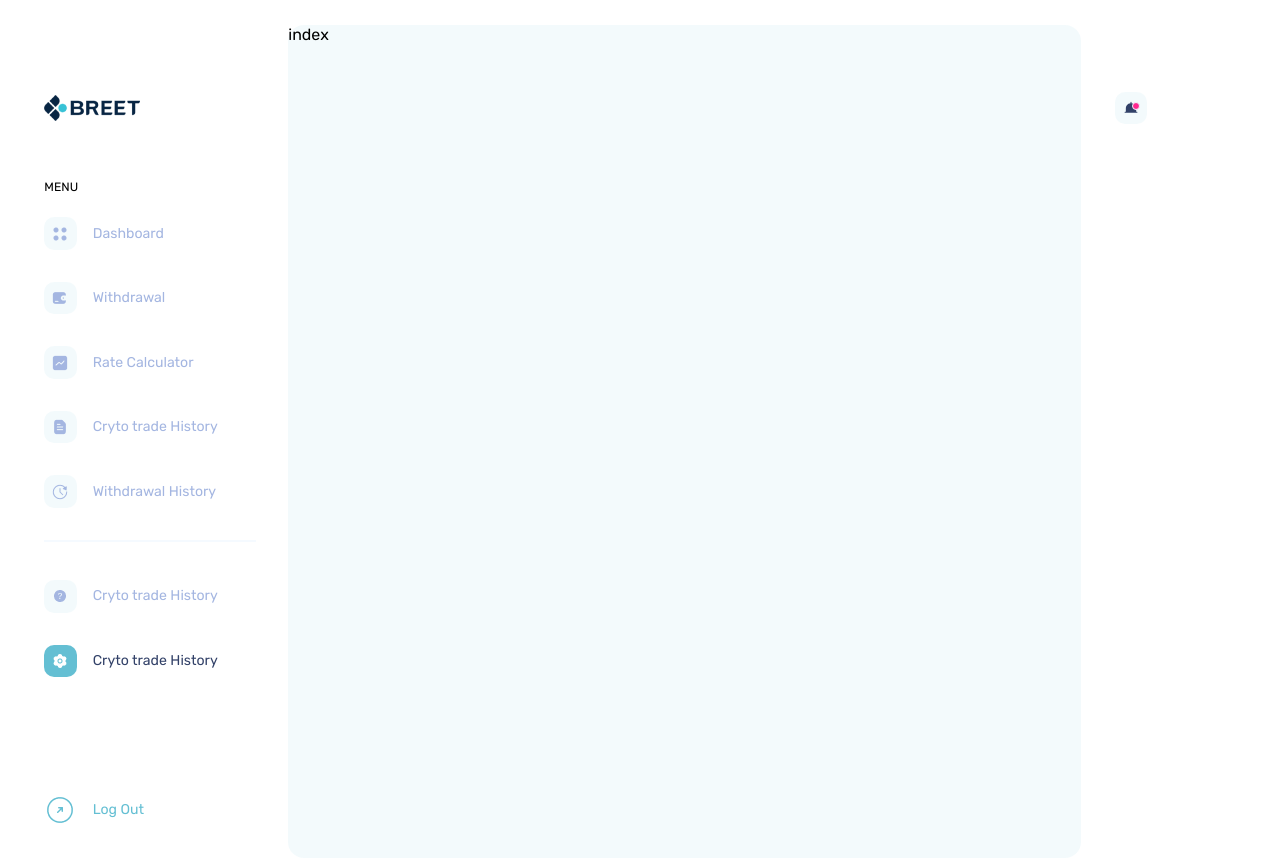
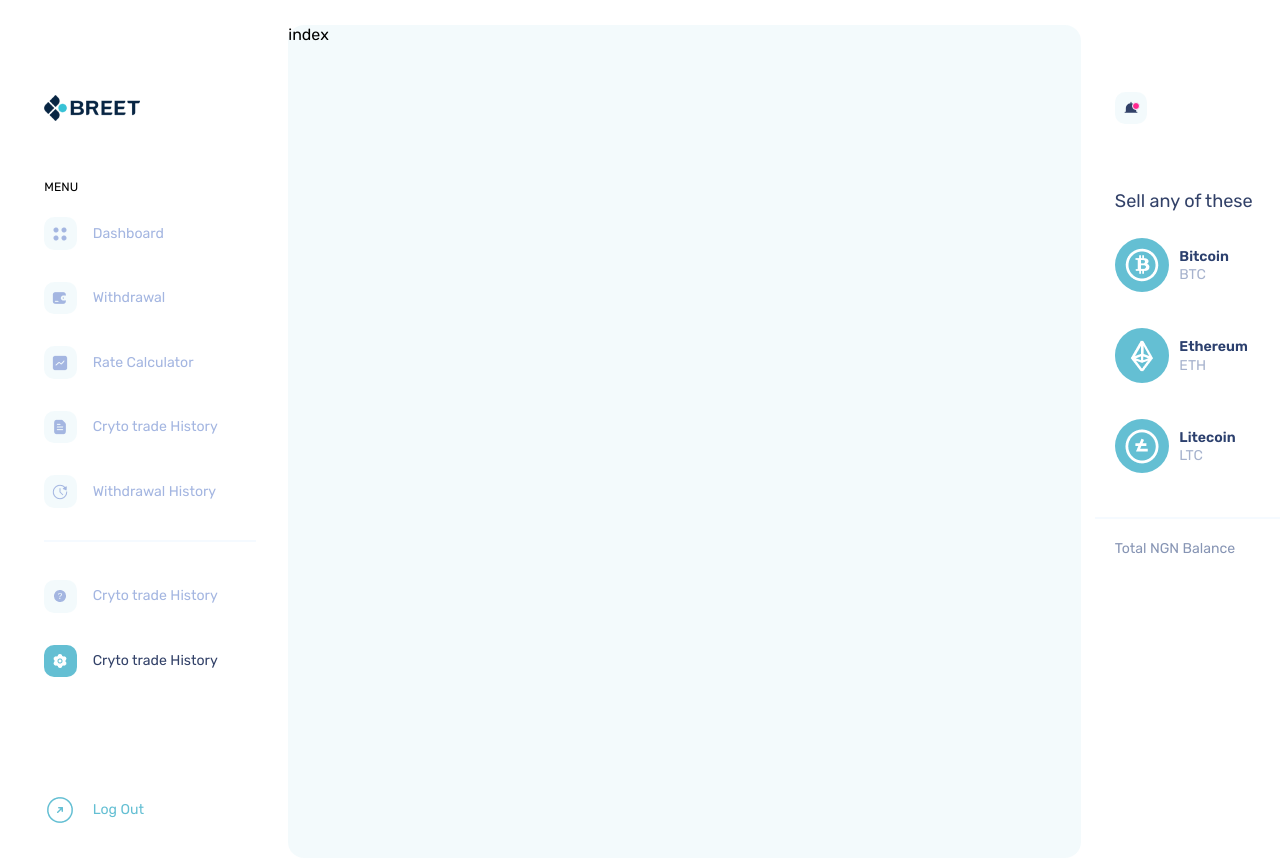
Before and after one commit to fiyintheslim/breet-test, a React (Vite) app: page / in a window 1280 px wide. Shown: the top 862 px of the page. Built offline with nearby package versions, Linux system fonts and the light colour scheme.

Commit message:
right section

```diff
--- /dev/null
+++ b/src/components/Right/SellItem/index.tsx
@@ -0,0 +1,39 @@
+import {FC} from 'react'
+import {Sell, Currency, Amount, Symbol} from "./styles"
+
+interface Data{
+    logo:string,
+    name:string,
+    short:string,
+    amnt:string,
+    fiat:string
+}
+
+interface Props {
+    data: Data
+}
+
+
+const index:FC<Props> = ({data}) => {
+    const {logo, name, short, amnt, fiat} = data
+
+  return (
+    <Sell>
+        <Currency>
+            <div className="logo-container">
+                <img src={logo} alt={`logo of ${name}`}/>
+            </div>
+            <p className="info">
+                <span className="name">{name}</span>
+                <span className="short">{short}</span>
+            </p>
+        </Currency>
+        <Amount>
+            <span className="amnt">${amnt}</span>
+            <span className="fiat">{fiat}</span>
+        </Amount>
+    </Sell>
+  )
+}
+
+export default index
--- /dev/null
+++ b/src/components/Right/SellItem/styles.ts
@@ -0,0 +1,71 @@
+import styled from "styled-components"
+
+export const Sell = styled.div`
+    background: #fff;
+    border-radius: ${8 * 0.063}rem;
+    padding: ${8 * 0.063}rem ${20 * 0.063}rem ${12 * 0.063}rem;
+    display: flex;
+    justify-content: space-between;
+    margin-bottom: 1rem;
+    transition: 0.3s ease;
+    &:hover{
+        box-shadow: 0px 20px 60px rgba(75, 149, 235, 0.1);
+        transform: translateY(-0.6rem);
+    }
+`
+
+export const Currency = styled.div`
+    display: flex;
+    align-items: center;
+    font-size: ${14 * 0.063}rem;
+
+    .logo-container{
+        display: flex;
+        align-items: center;
+        justify-content: center;
+        border-radius: 50%;
+        background: #64BFD3;
+        width: ${54 * 0.063}rem;
+        height: ${54 * 0.063}rem;
+        margin-right: 0.63rem;
+    }
+    .info{
+        display: flex;
+        flex-direction: column;
+    }
+    .name{
+        color: #2C406E;
+        line-height: ${20 * 0.063}rem;
+        font-weight: 600;
+    }
+    .short{
+        color: #A6B2CD;
+        line-height: ${16 * 0.063}rem;
+    }
+`
+
+export const Symbol = styled.div`
+    border-radius: 50%;
+    width: ${54 * 0.063}rem;
+    height: ${54 * 0.063}rem;
+`
+
+export const Amount = styled.div`
+    display: flex;
+    flex-direction: column;
+    font-size: ${14 * 0.063}rem;
+    line-height: ${20 * 0.063}rem;
+    align-items: flex-end;
+    justify-content: center;
+
+    .amnt{
+        color: #2C406E;
+        font-weight: 600;
+
+    }
+    .fiat{
+        font-size: ${12 * 0.063}rem;
+        line-height: ${16 * 0.063}rem;
+        color: #A6B2CD;
+    }
+`
--- /dev/null
+++ b/src/components/Right/SellSection/index.tsx
@@ -0,0 +1,26 @@
+import {FC, ReactNode} from 'react'
+import {Section, Total} from "./styles"
+import Down from "../../SVG/SellDown"
+
+interface Props {
+    children: ReactNode
+}
+
+const index:FC<Props> = ({children}) => {
+  return (
+    <Section>
+        <h3>Sell any of these</h3>
+        <div>{children}</div>
+        <div className="sell-arrow">
+            <Down />
+        </div>
+        <hr />
+        <Total>
+            <span className="total">Total NGN Balance</span>
+            <span className="amount">₦289,043.00</span>
+        </Total>
+    </Section>
+  )
+}
+
+export default index
--- /dev/null
+++ b/src/components/Right/SellSection/styles.ts
@@ -0,0 +1,45 @@
+import styled from "styled-components"
+
+export const Section = styled.div`
+
+    h3{
+        font-size: ${18 * 0.063}rem;
+        height: ${18 * 0.063}rem;
+        font-weight: 500;
+        margin-bottom: ${21 * 0.063}rem;
+        color: #324168;
+        padding-left: ${20 * 0.063}rem;
+    }
+
+    hr{
+        border: none;
+        background: #F5FAFF;
+        height: ${2 * 0.063}rem;
+        margin-bottom: ${20 * 0.063}rem;
+    }
+    .sell-arrow{
+        display: flex;
+        justify-content: center;
+
+        svg{
+            margin-bottom: ${8 * 0.063}rem;
+        }
+    }
+`
+
+export const Total = styled.p`
+    display: flex;
+    justify-content: space-between;
+    font-size: ${14 * 0.063}rem;
+    line-height: ${20 * 0.063}rem;
+    padding: 0 ${20 * 0.063}rem 0 ${20 * 0.063}rem;
+
+    .total{
+        color: #8795B4;
+
+    }
+    .amount{
+        color: #324168;
+        font-weight: 700;
+    }
+`
--- a/src/components/Right/index.tsx
+++ b/src/components/Right/index.tsx
@@ -1,18 +1,33 @@
 import {FC} from 'react'
-import {RightContainer, Top, NotificationContainer} from "./styles"
+import {RightContainer, Top, NotificationContainer, AvatarBG} from "./styles"
 import Notification from "../SVG/Notification"
+import ProfileDown from "../SVG/ProfileDown"
+import Avatar from "../../assets/avatar.png"
+import Sell from "./SellSection"
+import Item from "./SellItem"
+import {sell} from "../../data"
 
 const Index:FC = () => {
   return (
     <RightContainer>
         <Top>
             <NotificationContainer>
-                <div>
+                <div className="notification-bg">
                     <Notification />
                 </div>
+            </NotificationContainer>
+            <div className="user-info">
+                    <AvatarBG>
+                        <img src={Avatar} alt='user avatar' />
+                    </AvatarBG>
+                    <p className="name">Chika Uzoh</p>
+                    <ProfileDown />
+                </div>
+        </Top>
+        <Sell>
+            {sell.map((data, i)=><Item key={i} data={data} />)}
 
-            </NotificationContainer>
-        </Top>
+        </Sell>
     </RightContainer>
   )
 }
--- a/src/components/Right/styles.ts
+++ b/src/components/Right/styles.ts
@@ -11,6 +11,17 @@ export const Top = styled.div`
     justify-content: space-between;
     padding: 0 ${20 * 0.063}rem;
     margin-bottom: ${66 * 0.063}rem;
+
+    .user-info{
+        display: flex;
+        align-items: center;
+    }
+    .name{
+        color: #324168;
+        font-weight: 600;
+        margin-right: ${14 *0.063}rem;
+        font-size: ${14 *0.063}rem;
+    }
 `
 
 export const NotificationContainer = styled.div`
@@ -21,7 +32,7 @@ export const NotificationContainer = styled.div`
     width: ${32 * 0.063}rem;
     height: ${32 * 0.063}rem;
     border-radius: ${10 * 0.063}rem;
-    div{
+    .notification-bg{
         position: relative;
 
         &:before{
@@ -44,3 +55,20 @@ export const Profile = styled.div`
     align-items: center;
 
 `
+
+export const AvatarBG = styled.div`
+    width: ${26 * 0.063}rem;
+    height: ${26 * 0.063}rem;
+    background: rgba(100, 191, 211, 0.08);
+    border-radius: 50%;
+    margin-right: ${15 * 0.063}rem;
+    display: flex;
+    align-items: center;
+    justify-content: center;
+
+    img{
+        width: 100%;
+        height: 100%;
+        object-fit: contain;
+    }
+`
--- /dev/null
+++ b/src/components/SVG/ProfileDown.tsx
@@ -0,0 +1,12 @@
+import React from 'react'
+
+const ProfileDown = () => {
+  return (
+    <svg width="12" height="8" viewBox="0 0 12 8" fill="none" xmlns="http://www.w3.org/2000/svg">
+        <path fillRule="evenodd" clipRule="evenodd" d="M5.64647 7.02021C5.84173 7.21547 6.15831 7.21547 6.35357 7.02021L11.6869 1.68688C11.8822 1.49161 11.8822 1.17503 11.6869 0.97977C11.4916 0.784508 11.1751 0.784508 10.9798 0.97977L6.00002 5.95955L1.02024 0.97977C0.824978 0.784508 0.508396 0.784508 0.313134 0.97977C0.117871 1.17503 0.117871 1.49161 0.313134 1.68688L5.64647 7.02021Z" fill="#0D0B4E"/>
+    </svg>
+
+  )
+}
+
+export default ProfileDown
--- /dev/null
+++ b/src/components/SVG/SellDown.tsx
@@ -0,0 +1,12 @@
+import React from 'react'
+
+const SellDown = () => {
+  return (
+    <svg width="10" height="7" viewBox="0 0 10 7" fill="none" xmlns="http://www.w3.org/2000/svg">
+        <path fillRule="evenodd" clipRule="evenodd" d="M4.6763 6.44301C4.7979 6.51901 4.9522 6.51901 5.0738 6.44301L9.0738 3.94301C9.24943 3.83324 9.30282 3.60189 9.19305 3.42626C9.08328 3.25064 8.85193 3.19725 8.6763 3.30701L4.87505 5.68279L1.0738 3.30701C0.898174 3.19725 0.666817 3.25064 0.557051 3.42626C0.447284 3.60189 0.500674 3.83324 0.676301 3.94301L4.6763 6.44301Z" fill="#7BBDFF"/>
+        <path fillRule="evenodd" clipRule="evenodd" d="M4.6763 3.44301C4.7979 3.51901 4.9522 3.51901 5.0738 3.44301L9.0738 0.94301C9.24943 0.833244 9.30282 0.601887 9.19305 0.426261C9.08328 0.250635 8.85193 0.197245 8.6763 0.307011L4.87505 2.68279L1.0738 0.307011C0.898174 0.197245 0.666817 0.250635 0.557051 0.426261C0.447284 0.601887 0.500674 0.833244 0.676301 0.94301L4.6763 3.44301Z" fill="#7BBDFF"/>
+    </svg>
+  )
+}
+
+export default SellDown
--- a/src/data.ts
+++ b/src/data.ts
@@ -5,6 +5,10 @@ import history from "./assets/History.png"
 import trade from "./assets/Trade.png"
 import support from "./assets/Support.png"
 import settings from "./assets/Settings.png"
+
+import btc from "./assets/Bitcoin.png"
+import eth from "./assets/Ethereum.png"
+import lite from "./assets/Litecoin.png"
 
 export const topLeft = [
     {
@@ -46,3 +50,27 @@ export const bottomLeft = [
         active:true
     }
 ]
+
+export const sell = [
+    {
+        logo:btc,
+        name:"Bitcoin",
+        short:"BTC",
+        amnt:"26,452.00",
+        fiat:"NGN | GHS"
+    },
+    {
+        logo:eth,
+        name:"Ethereum",
+        short:"ETH",
+        amnt:"19,093.93",
+        fiat:"NGN | GHS"
+    },
+    {
+        logo:lite,
+        name:"Litecoin",
+        short:"LTC",
+        amnt:"773",
+        fiat:"NGN | GHS"
+    }
+]
--- a/src/styles.ts
+++ b/src/styles.ts
@@ -8,6 +8,7 @@ const GlobalStyle = createGlobalStyle`
     }
     body{
         font-family: 'Rubik', sans-serif;
+
     }
 `
 export default GlobalStyle
```
